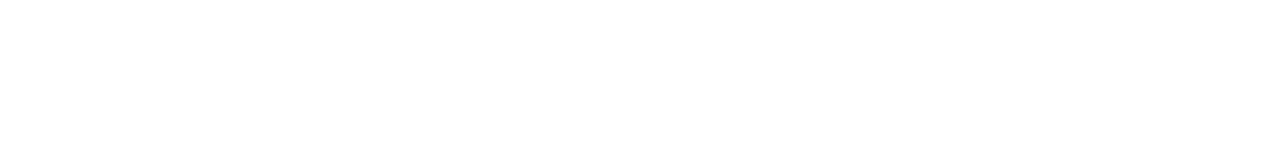
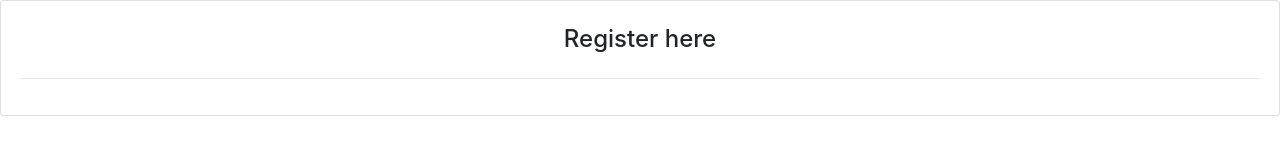
Before and after one commit to raasi24/HolidayTimes, a plain HTML site: page registration.html in a window 1280 px wide. Drawn offline with nearby package versions, Linux system fonts and the light colour scheme.

Commit message:
Update registration.html

```diff
--- a/registration.html
+++ b/registration.html
@@ -17,3 +17,8 @@
 
   </head>
   <body>
+
+    <div class="card">
+<article class="card-body">
+  <h4 class="card-title text-center mb-4 mt-1">Register here</h4>
+  <hr>
```
